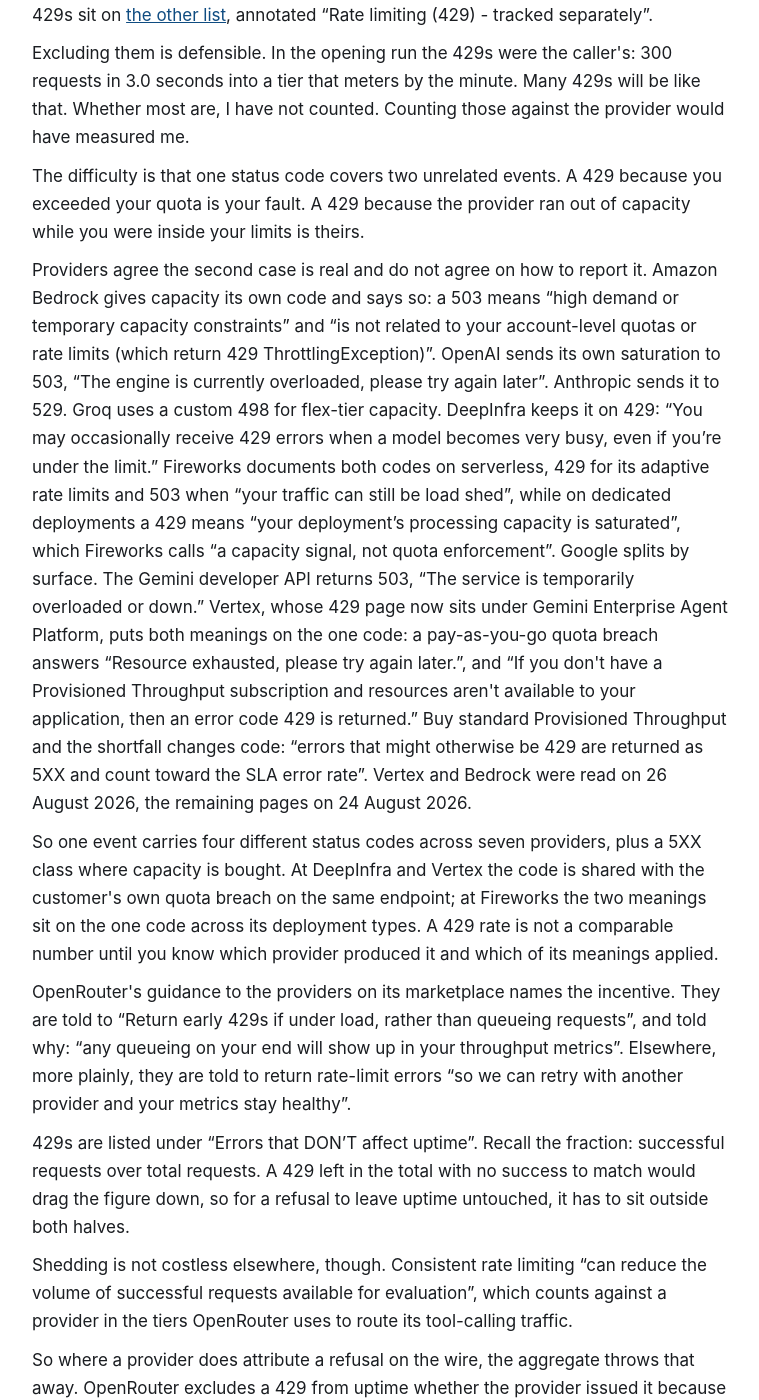
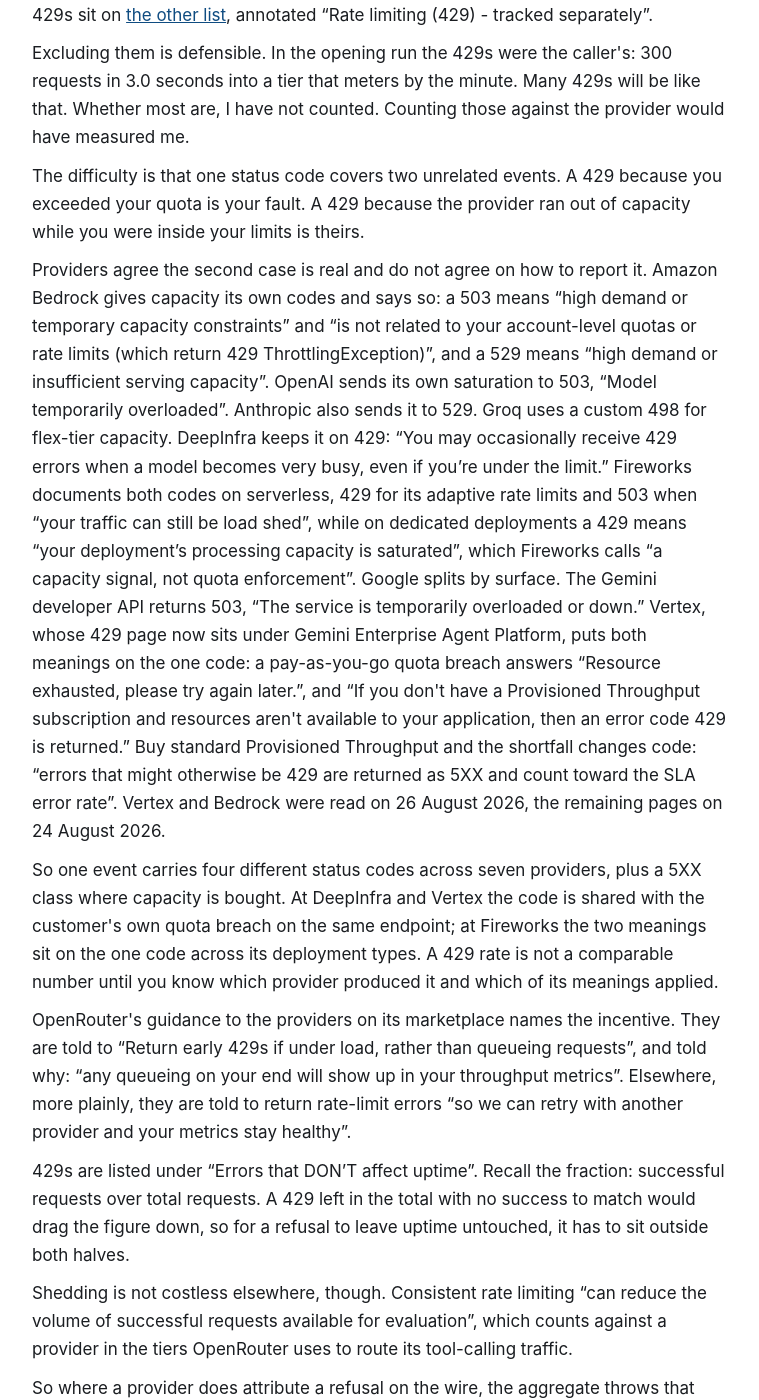
Before and after one commit to percentes/percentes.github.io, a Jekyll site: the page built from _posts/2026-08-31-the-failure-your-dashboard-cannot-see.md, in a window 1280 px wide and 1400 px high, scrolled down 4106 px. Shown: the whole window, without its empty margins (260-1019 px from the left). Built offline with Jekyll 4.4.1, drawn with Linux system fonts in a browser that asks for light colours.

Commit message:
fix: update openai 503 wording and add bedrock 529

```diff
--- a/_posts/2026-08-31-the-failure-your-dashboard-cannot-see.md
+++ b/_posts/2026-08-31-the-failure-your-dashboard-cannot-see.md
@@ -195,11 +195,12 @@ because you exceeded your quota is your fault. A 429 because the provider
 ran out of capacity while you were inside your limits is theirs.
 
 Providers agree the second case is real and do not agree on how to report
-it. Amazon Bedrock gives capacity its own code and says so: a 503 means
+it. Amazon Bedrock gives capacity its own codes and says so: a 503 means
 "high demand or temporary capacity constraints" and "is not related to your
-account-level quotas or rate limits (which return 429 ThrottlingException)".
-OpenAI sends its own saturation to 503, "The engine is currently overloaded,
-please try again later". Anthropic sends it to 529. Groq uses a custom 498
+account-level quotas or rate limits (which return 429 ThrottlingException)",
+and a 529 means "high demand or insufficient serving capacity". OpenAI
+sends its own saturation to 503, "Model temporarily overloaded". Anthropic
+also sends it to 529. Groq uses a custom 498
 for flex-tier capacity. DeepInfra keeps it on 429: "You may occasionally
 receive 429 errors when a model becomes very busy, even if you’re under the
 limit." Fireworks documents both codes on serverless, 429 for its adaptive
```
